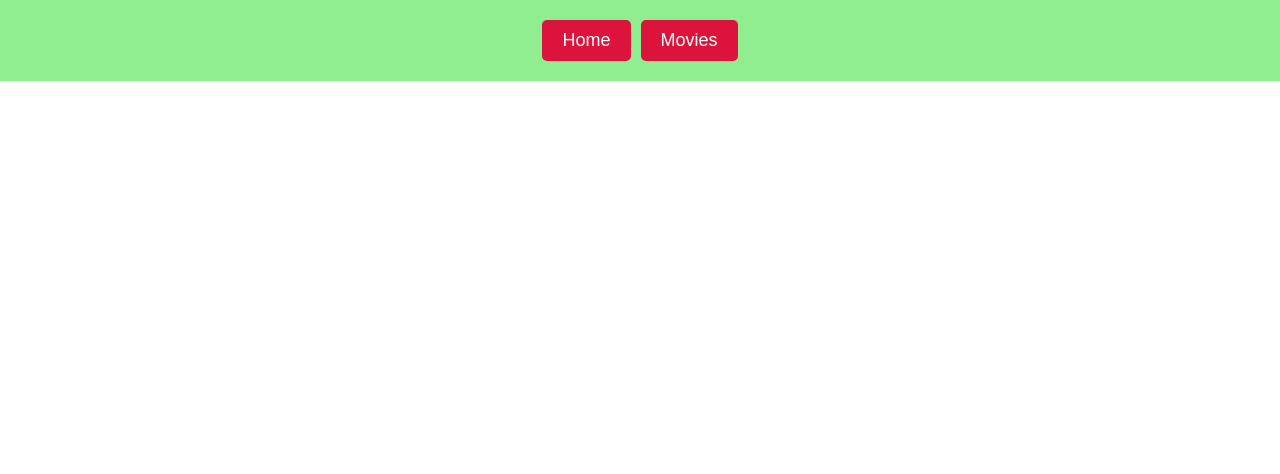
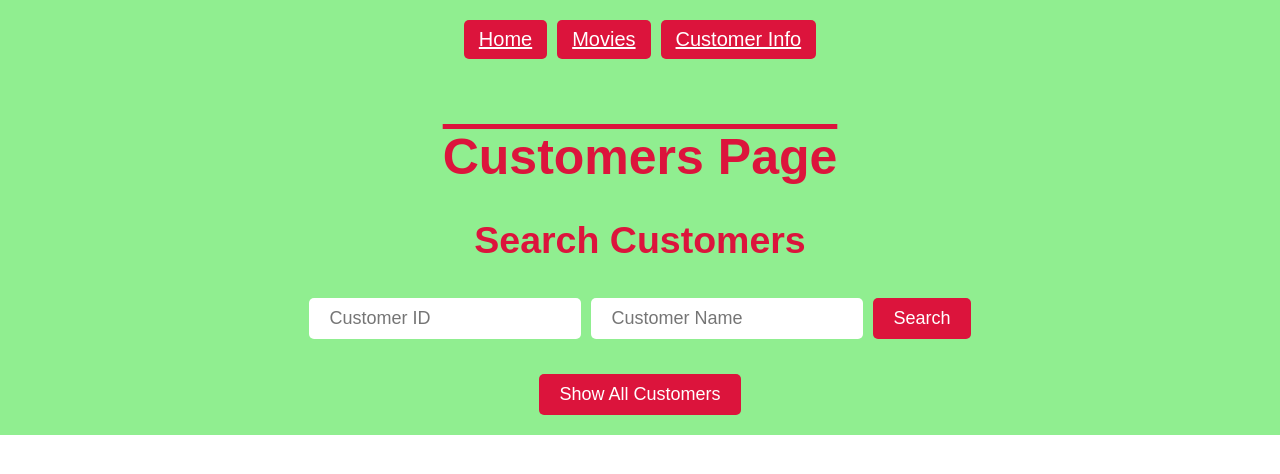
Before and after one commit to caseytirrell/Project-frontend, a React (Create React App) app: page /customerpage in a window 1280 px wide. Before the commit this address had no page. Shown: the top 474 px of the page. Built offline with nearby package versions, Linux system fonts and the light colour scheme.

Commit message:
Added customer's page, along with more details for the movies search page. Added functionality for the customer page . Created tool tip for customer details after search.

```diff
--- a/src/App.js
+++ b/src/App.js
@@ -2,6 +2,7 @@ import React, { useEffect, useState} from 'react';
 import axios from 'axios';
 import './project.css'
 import MoviePage from './moviepage';
+import CustomerPage from './customerpage'
 import {BrowserRouter as Router, Routes, Route, Link } from 'react-router-dom';
 import { useNavigate } from 'react-router-dom';
 
@@ -13,42 +14,35 @@ let top5ActorsURL = 'http://localhost:3001/top-5-rented-actors';
 
 const ToolTip = ({ hoveredMovie, hoveredActor, actorTopMovies }) => {
 
+  const style = {
+    fontFamily: 'stencil, fantasy',
+    position: 'fixed',
+    top: '50%',
+    left: '90%',
+    transform: 'translate(-50%, -50%)',
+    color: 'lightgreen',
+    backgroundColor: 'crimson',
+    border: '1px solid #ccc',
+    padding: '10px',
+    zIndex: 1
+  };
+
   if(hoveredMovie) {
 
     return (
 
-        <div style = {{
-          position: 'fixed',
-          top: '50%',
-          left: '90%',
-          transform: 'translate(-50%, -50%)',
-          color: 'white',
-          backgroundColor: 'black',
-          border: '1px solid #ccc',
-          padding: '10px',
-          zIndex: 1
-        }}>
+      <div style = {style}>
         <h4>{hoveredMovie.title}</h4>
         <p>{`Rented: ${hoveredMovie.rental_count} times`}</p>
         <p>{`Genre: ${hoveredMovie.genre}`}</p>
       </div>
       );
-    }
+  };
   if(hoveredActor) {
 
     return (
 
-        <div style = {{
-          position: 'fixed',
-          top: '50%',
-          left: '90%',
-          transform: 'translate(-50%, -50%)',
-          color: 'white',
-          backgroundColor: 'black',
-          border: '1px solid #ccc',
-          padding: '10px',
-          zIndex: 1
-        }}>
+      <div style = {style}>
         <h4>{hoveredActor.first_name} {hoveredActor.last_name}</h4>
         <ul>
           {actorTopMovies.map((movie, index) => (
@@ -60,7 +54,7 @@ const ToolTip = ({ hoveredMovie, hoveredActor, actorTopMovies }) => {
     );
   }
   return null;
-    }
+};
 
 function Project() {
 
@@ -124,12 +118,12 @@ function Project() {
   const handleShowTop5Movies = () => {
 
     setShowTop5Movies(!showTop5Movies);
-  }
+  };
 
   const handleShowTop5Actors = () => {
 
     setShowTop5Actors(!showTop5Actors);
-  }
+  };
 
   const style = {
     fontFamily: 'stencil, fantasy',
@@ -138,7 +132,6 @@ function Project() {
     padding: '15px',
     textAlign: 'center',
     fontSize: '25px',
-    textDecoration: 'overline'
   };
 
   const bStyle = {
@@ -146,18 +139,22 @@ function Project() {
     backgroundColor: 'crimson',
     color: 'white',
     fontSize: '12px',
-    padding: '10px 20px',
-    margin: '5px',
+    padding: '5px 10px',
+    margin: '10px',
     cursor: 'pointer',
     border: 'none',
     borderRadius: '5px'
   };
 
+  const overlineText = {
+    textDecoration: 'overline'
+  };
+
   return (
-    <div className="Project" style ={{fontFamily: 'Arial, san-serif'}}>
+    <div className="Project">
       <ToolTip hoveredMovie = {hoveredMovie} hoveredActor = {hoveredActor} actorTopMovies = {actorTopMovies}/>
       <header className="Project-Header" style = {style}>
-        <h1>Home</h1>
+        <h1 style = {overlineText}>Home</h1>
           <button style = {bStyle} onClick={handleShowTop5Movies}>Show Top 5 Rented Movies</button>
           <button style = {bStyle} onClick={handleShowTop5Actors}>Show Top 5 Rented Actors</button>
             {showTop5Movies && (
@@ -246,18 +243,20 @@ const Navigation = () => {
     fontFamily: 'stencil, fantasy',
     backgroundColor: 'crimson',
     color: 'white',
-    fontSize: '18px',
-    padding: '10px 20px',
+    fontSize: '20px',
+    padding: '8px 15px',
     margin: '5px',
     cursor: 'pointer',
     border: 'none',
-    borderRadius: '5px'
+    borderRadius: '5px',
+    textDecoration: 'underline'
   };
 
   return (
     <nav style = {style}>
           <button style = {bStyle} onClick={() => navigate("/")}>Home</button>
           <button style = {bStyle} onClick={() => navigate("/moviepage")}>Movies</button>
+          <button style = {bStyle} onClick={() => navigate("/customerpage")}>Customer Info</button>
     </nav>
   );
 };
@@ -271,6 +270,7 @@ const App = () => {
         <Routes>
           <Route path="/" element={<Project />} />
           <Route path="/moviepage" element={<MoviePage />} />
+          <Route path="/customerpage" element={<CustomerPage />} />
         </Routes>
       </div>
     </Router>
--- /dev/null
+++ b/src/customerpage.js
@@ -0,0 +1,241 @@
+import React, {useEffect, useState, useRef} from 'react';
+import axios from 'axios';
+
+const ToolTip = ({ hoveredCustomer, customerRentals, isToolTipOut }) => {
+
+	const style = {
+    fontFamily: 'stencil, fantasy',
+    position: 'fixed',
+    top: '50%',
+    left: '80%',
+    transform: 'translate(-50%, -50%)',
+    color: 'lightgreen',
+    backgroundColor: 'crimson',
+    border: '1px solid #ccc',
+    padding: '10px',
+    zIndex: 1
+  }
+
+  const scrollStyle = {
+
+  	height: '100px',
+  	overflowY: 'scroll',
+  	fontSize: 'small'
+  }
+
+  const overlineText = {
+		textDecoration: 'overline'
+	}
+
+  if(isToolTipOut && hoveredCustomer && customerRentals) {
+
+  	return (
+
+  		<div style = {style}>
+  			<h4 style = {overlineText}>{hoveredCustomer.first_name} {hoveredCustomer.last_name}</h4>
+  			<p>Total Movies Rented: {customerRentals.totalCount}</p>
+  			<div style = {scrollStyle}>
+  				{customerRentals.movies && customerRentals.movies.map((movie, index) => (
+  					<p key = {index}>{movie.title}</p>
+  				))}
+  			</div>
+  		</div>
+  	);
+  }
+}
+
+
+const CustomerPage = () => {
+
+	const[showCustomers, setShowCustomers] = useState(false);
+	const[customers, setCustomers] = useState([]);
+	const[search, setSearch] = useState({
+
+		customerID: '',
+		customerName: ''
+	});
+
+	const [isToolTipOut, showToolTip] = useState(false);
+	const [hoveredCustomer, setHoveredCustomer] = useState(null);
+	const [customerRentals, setCustomerRentals] = useState([]);
+
+	const toggleToolTip = (customer) => {
+
+		if(isToolTipOut && hoveredCustomer && hoveredCustomer.customer_id === customer.customer_id) {
+
+			showToolTip(false);
+			setHoveredCustomer(null);
+		}
+		else {
+
+			setHoveredCustomer(customer);
+			showToolTip(true);
+		}
+	};
+
+	const timeOut = useRef(null);
+
+	const handleMouseE = (customer) => {
+
+		clearTimeout(timeOut.current);
+		setHoveredCustomer(customer);
+	};
+
+	const handleMouseL = () => {
+
+		timeOut.current = setTimeout(() => {
+			setHoveredCustomer(null);
+		}, 10000);
+	};
+
+	useEffect(() => {
+
+		return () => {
+
+			clearTimeout(timeOut.current);
+		};
+	}, []);
+
+	useEffect(() => {
+
+		if(hoveredCustomer) {
+
+			axios.get(`http://localhost:3001/customer-rentals/${hoveredCustomer.customer_id}`)
+			.then(response => {
+				setCustomerRentals(response.data);
+			})
+			.catch(error => {
+				console.error("Data Error...", error);
+			});
+		}
+	}, [hoveredCustomer]);
+
+	const handleSearch = () => {
+
+		axios.get('http://localhost:3001/search-customers', {
+		params: search
+		})
+		.then(response => {
+			console.log(response.data);
+			setCustomers(response.data);
+			setShowCustomers(true);
+		})
+		.catch(error => {
+			console.error("Data Error...", error);
+		});
+	};
+
+	const allCustomers = () => {
+
+		if(showCustomers) {
+
+			setShowCustomers(false);
+			setCustomers([]);
+		}
+		else {
+
+			axios.get('http://localhost:3001/all-customers')
+			.then(response => {
+				console.log(response.data);
+				setCustomers(response.data);
+				setShowCustomers(true);
+			})
+			.catch(error => {
+				console.error("Data Error...", error);
+			});
+		}
+	};
+
+	const style = {
+
+	    fontFamily: 'stencil, fantasy',
+    	backgroundColor: 'lightgreen',
+    	color: 'crimson',
+    	padding: '15px',
+    	textAlign: 'center',
+    	fontSize: '25px',
+	};
+
+	const bStyle = {
+
+	   	fontFamily: 'stencil, fantasy',
+	   	backgroundColor: 'crimson',
+   		color: 'white',
+   		fontSize: '18px',
+   		padding: '10px 20px',
+   		margin: '5px',
+   		cursor: 'pointer',
+   		border: 'none',
+   		borderRadius: '5px'
+	};
+
+	const sStyle = {
+
+   		fontFamily: 'stencil, fantasy',
+   		backgroundColor: 'white',
+   		color: 'crimson',
+   		fontSize: '18px',
+   		padding: '10px 20px',
+   		margin: '5px',
+   		cursor: 'pointer',
+   		border: 'none',
+   		borderRadius: '5px'
+	};
+
+	const lStyle = {
+
+    		fontFamily: 'stencil, fantasy',
+    		backgroundColor: 'white',
+   			color: 'crimson',
+   			padding: '15px',
+   			textAlign: 'center',
+   			textDecoration: 'none'
+	};
+
+	const overlineText = {
+		textDecoration: 'overline'
+	}
+
+	return (
+
+		<div style = {style}>
+			<ToolTip hoveredCustomer={hoveredCustomer} customerRentals={customerRentals} isToolTipOut={isToolTipOut} />
+				<h1 style = {overlineText}>Customers Page</h1>
+				<h2>Search Customers</h2>
+				<input style = {sStyle}
+					type="text"
+					placeholder="Customer ID"
+					value={search.customerID}
+					onChange={(e) => setSearch({ ...search, customerID: e.target.value })}
+				/>
+				<input style = {sStyle}
+					type="text"
+					placeholder="Customer Name"
+					value={search.customerName}
+					onChange={(e) => setSearch({ ...search, customerName: e.target.value })}
+				/>
+				<button style = {bStyle} onClick={handleSearch}>Search</button>
+				<p></p>
+				<button style = {bStyle} onClick={allCustomers}>Show All Customers</button>
+				{showCustomers && (
+
+					<h1 style = {lStyle}>Customers</h1>
+				)}
+				{showCustomers && (
+				customers.map((customer, index) => (
+					<div
+						style = {lStyle}
+						key={customer.customer_id}
+						onClick={() => toggleToolTip(customer)}
+					>
+						<h3 style = {overlineText}>{customer.first_name} {customer.last_name}</h3>
+						<p>Email: {customer.email}</p>
+						<p>Customer ID: {customer.customer_id}</p>
+						<p>Status: {customer.active ? 'Active' : 'Inactive'}</p>
+					</div>
+				)))}
+		</div>
+	);
+};
+
+export default CustomerPage;
--- a/src/moviepage.js
+++ b/src/moviepage.js
@@ -12,12 +12,11 @@ import axios from 'axios';
 
 	const handleSearch = () => {
 
-
 		axios.get('http://localhost:3001/search-movies', {
 		params: search
 		})
 		.then(response => {
-			console.log('Recieved Data: ', response.data);
+			console.log(response.data);
 			setMovies(response.data);
 		})
 		.catch(error => {
@@ -29,19 +28,19 @@ import axios from 'axios';
 
 	    fontFamily: 'stencil, fantasy',
     	backgroundColor: 'lightgreen',
-    		color: 'white',
+    	color: 'crimson',
     	padding: '15px',
-    		textAlign: 'center'
+    	textAlign: 'center',
+    	fontSize: '25px',
 	};
 
 	const bStyle = {
-
     	fontFamily: 'stencil, fantasy',
     	backgroundColor: 'crimson',
     	color: 'white',
-    	fontSize: '18px',
-    	padding: '10px 20px',
-    	margin: '5px',
+    	fontSize: '15px',
+    	padding: '5px 10px',
+    	margin: '10px',
     	cursor: 'pointer',
     	border: 'none',
     	borderRadius: '5px'
@@ -53,8 +52,8 @@ import axios from 'axios';
    		backgroundColor: 'white',
    		color: 'crimson',
    		fontSize: '18px',
-   		padding: '10px 20px',
-   		margin: '5px',
+   		padding: '5px 10px',
+   		margin: '8px',
    		cursor: 'pointer',
    		border: 'none',
    		borderRadius: '5px'
@@ -69,10 +68,14 @@ import axios from 'axios';
    			textAlign: 'center'
 	};
 
+	const overlineText = {
+		textDecoration: 'overline'
+	}
+
 	return (
 
 		<div style = {style}>
-			<h1>Movies Page</h1>
+			<h1 style = {overlineText}>Movies Page</h1>
 			<h2>Search Movies</h2>
 			<input style = {sStyle}
 				type="text"
@@ -95,11 +98,15 @@ import axios from 'axios';
 			<p></p>
 			<button style = {bStyle} onClick={handleSearch}>Search</button>
 
-			<h1 style = {lStyle}>All Movies</h1>
+			<h2 style = {lStyle}>All Movies</h2>
 			{movies.map((movie, index) => (
 				<div style = {lStyle} key={index}>
-					<h3>{movie.title}</h3>
-					<p>{movie.description}</p>
+					<h3 style = {overlineText}>{movie.title}</h3>
+					<h4>{movie.description}</h4>
+					<p>Special Features: {movie.special_features}</p>
+					<p>Released: {movie.release_year}</p>
+					<p>Rating: {movie.rating}</p>
+					<p>Length: {movie.length} Minutes</p>
 				</div>
 			))}
 		</div>
```
Lines whose indentation alone changed are shown as unchanged.
